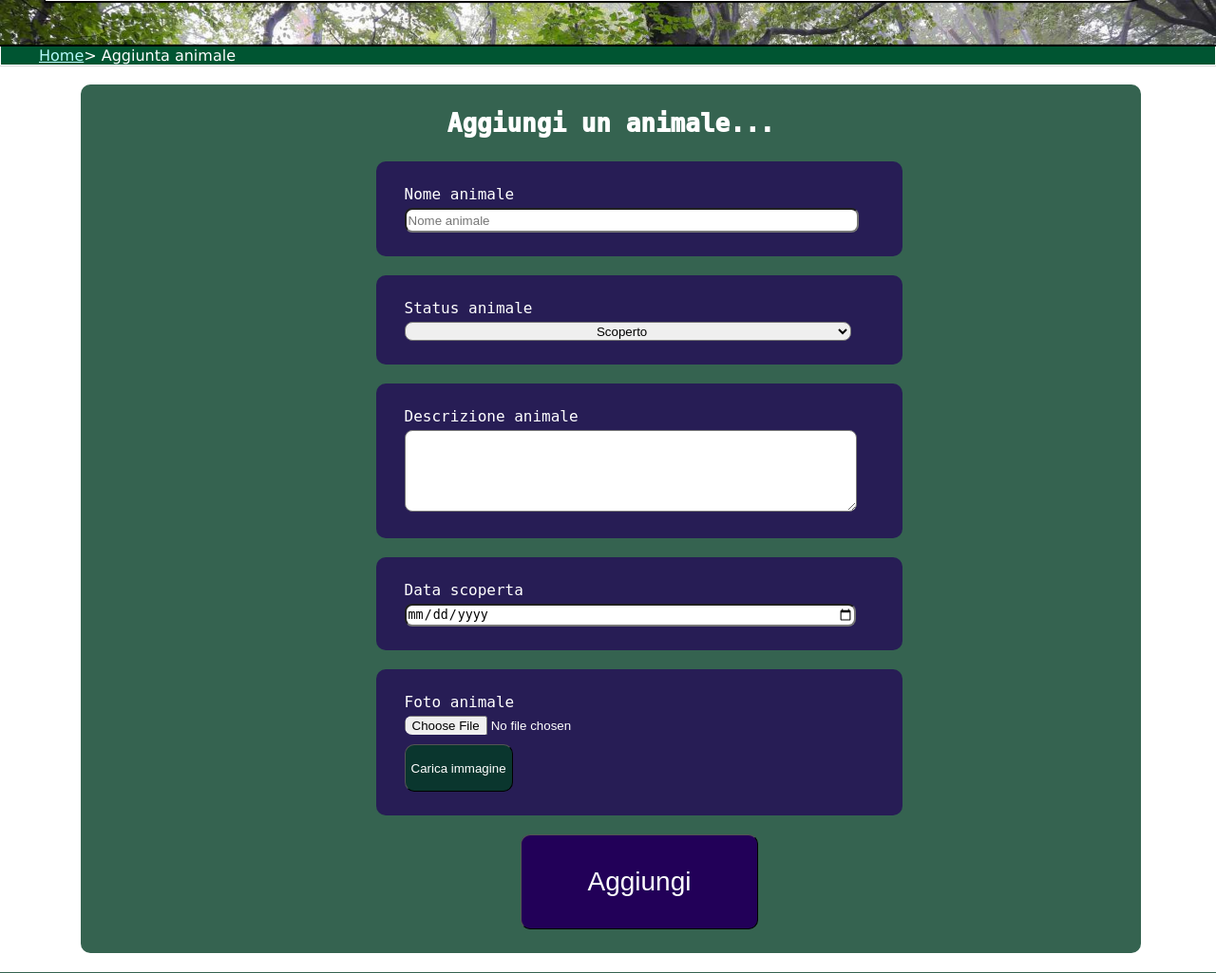
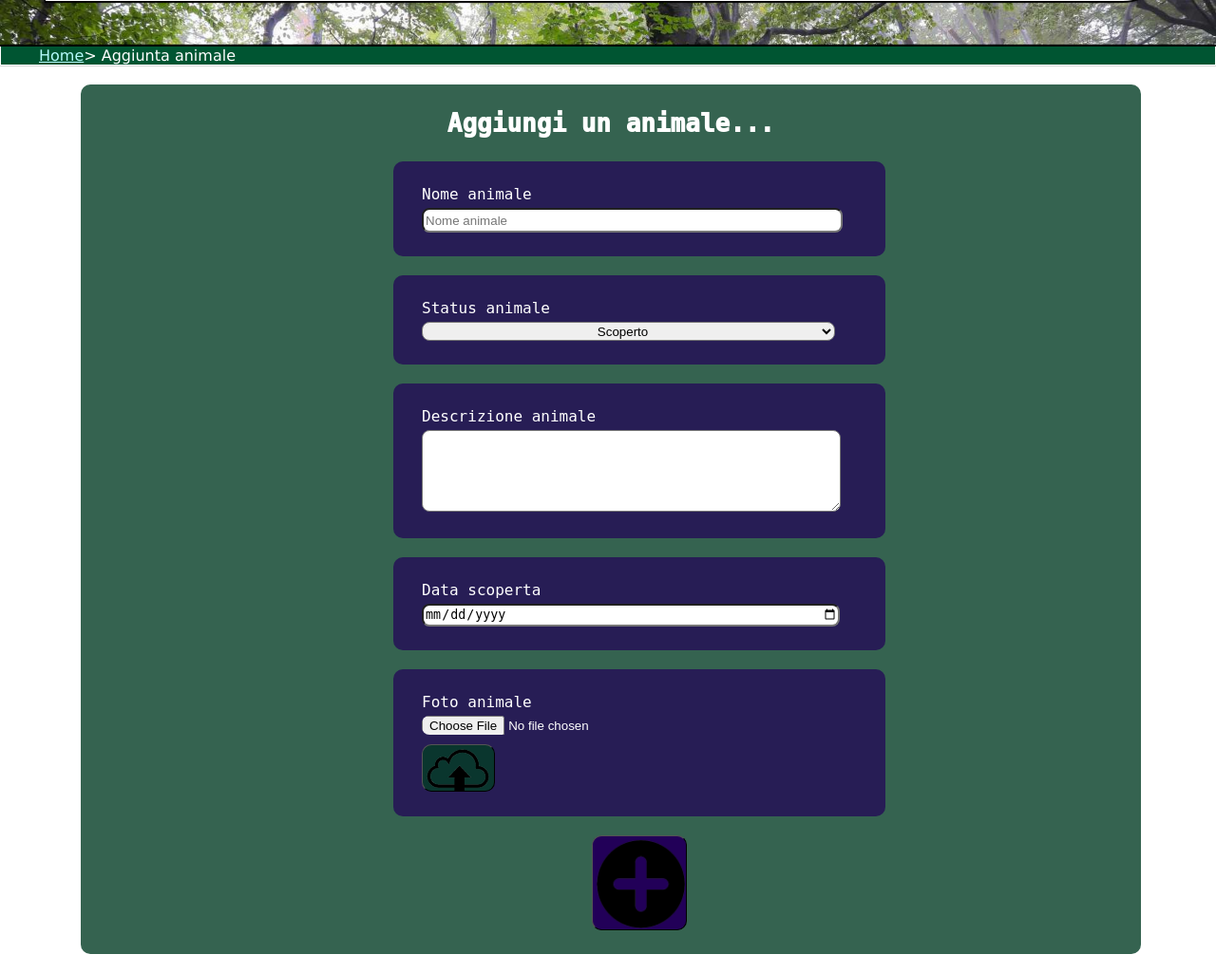
Before and after one commit to SansonSebastiano/Progetto_tecweb_2023, a PHP site: page /html/aggiunta_animale.html in a window 1280 px wide. Shown: the part 257-1282 px from the top of the page at 95% size. Run offline with PHP 8.4, Linux system fonts and the light colour scheme; some libraries are stand-ins or nearby versions.

Commit message:
added some images

```diff
--- a/css/aggiunta_animale.css
+++ b/css/aggiunta_animale.css
@@ -78,7 +78,7 @@
 }
 
 .btn-submit{
-    width: 250px;
+    width: 100px;
     height: 100px;
     border-radius: 10px;
     border-width: 1px;
@@ -88,6 +88,8 @@
     justify-self: center;
     background-color: rgb(34, 0, 88);
     grid-area: btn-submit;
+    background-image: url('../images/icons/add.png');
+    background-size: 100px;
     /**visibility: hidden;**/
 }
 
@@ -97,10 +99,13 @@
 
 .btn-load{
     max-width: 200px;
+    width: 77px;
     height: 50px;
     margin-top: 10px;
     border-radius: 10px;
     background-color: rgb(3, 60, 37,0.8);
     color: #fff;
     border-width: 1px;
+    background-image: url('../images/icons/upload.png');
+    background-size: 75px;
 }
--- a/html/aggiunta_animale.html
+++ b/html/aggiunta_animale.html
@@ -60,9 +60,9 @@
                     <div class="form-box">
                     <span class="info">Foto animale</span>
                     <input id="immagine" type="file" accept="image/*" required>
-                    <button id="load" class="btn-load">Carica immagine</button>
+                    <button id="load" class="btn-load"></button>
                     </div>
-                    <button id="submit" class="btn-submit">Aggiungi</button>
+                    <button id="submit" class="btn-submit"></button>
                 </div>
             </form>
         </div>
```
Also changed, not shown: images/icons/add.png (added), images/icons/upload.png.
